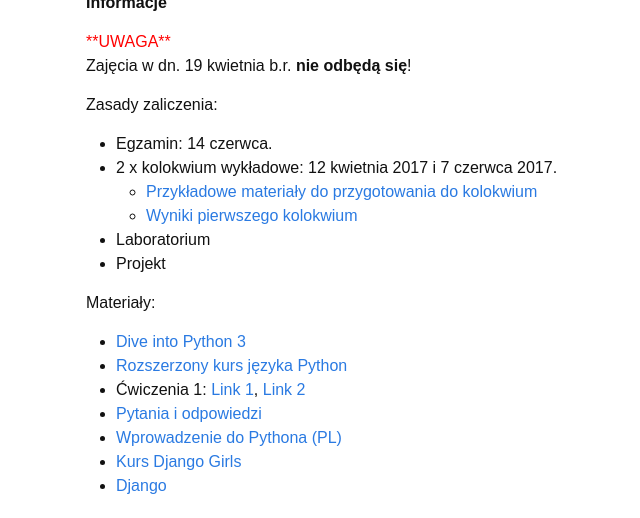
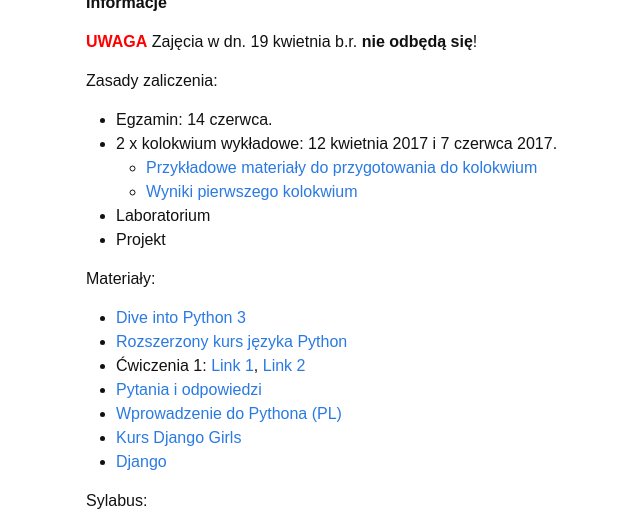
Before and after one commit to piotrlasek/piotrlasek.github.io, a Jekyll site: the page built from for-students/ai2-2017.md, in a window 1280 px wide and 900 px high, cut to the strip 382-900 px from the top of the window. Shown: the whole strip, without its empty margins (184-824 px from the left). Built offline with Jekyll 4.4.1, drawn with Linux system fonts in a browser that asks for light colours.

Commit message:
Update ai2-2017.md

```diff
--- a/for-students/ai2-2017.md
+++ b/for-students/ai2-2017.md
@@ -9,7 +9,7 @@
 
 # Informacje
 
-<font style="color: red">**UWAGA**</font> Zajęcia w dn. 19 kwietnia b.r. **nie odbędą się**!
+<span style="color: red">**UWAGA**</span> Zajęcia w dn. 19 kwietnia b.r. **nie odbędą się**!
 
 Zasady zaliczenia:
 * Egzamin: 14 czerwca.
```
